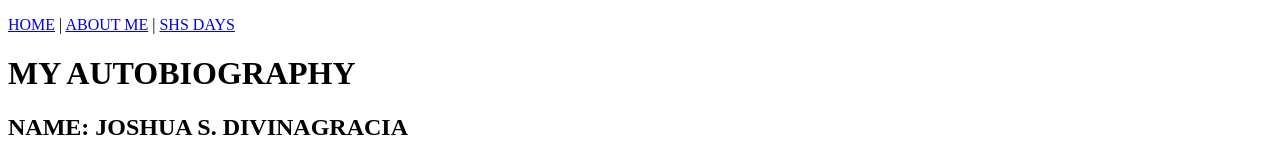
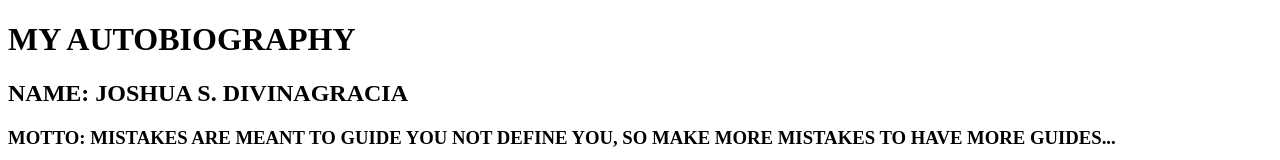
Before and after one commit to joshuadivinagracia192-hue/DIVINAGRACIA_ACT5, a plain HTML site: page index.html in a window 1280 px wide. Shown: the top 160 px of the page. Drawn offline with Linux system fonts and the light colour scheme.

Commit message:
Remove navigation links from index.html
Removed navigation links from the autobiography page.

```diff
--- a/index.html
+++ b/index.html
@@ -4,11 +4,6 @@
         <title>MY AUTOBIOGRAPHY</title>
     </head>
     <body>
-        <p>
-            <a href="Index.html">HOME</a> |
-            <a href="About.html">ABOUT ME</a> |
-            <a href="SHS_Days.html">SHS DAYS</a>
-        </p>
 
         <h1>MY AUTOBIOGRAPHY</h1>
         <h2>NAME: JOSHUA S. DIVINAGRACIA</h2>
```
